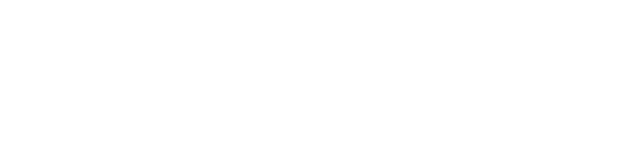
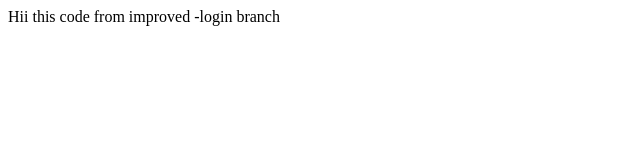
Before and after one commit to krishna0026/git-demo, a plain HTML site: page index.html in a window 1280 px wide. Shown: the whole page, without its empty margins (0-640 px from the left). Drawn offline with Linux system fonts and the light colour scheme.

Commit message:
Imroved login added

```diff
--- a/index.html
+++ b/index.html
@@ -6,6 +6,6 @@
     <title>Home</title>
 </head>
 <body>
-
+    <div>Hii this code from improved -login branch</div>
 </body>
 </html>
```
